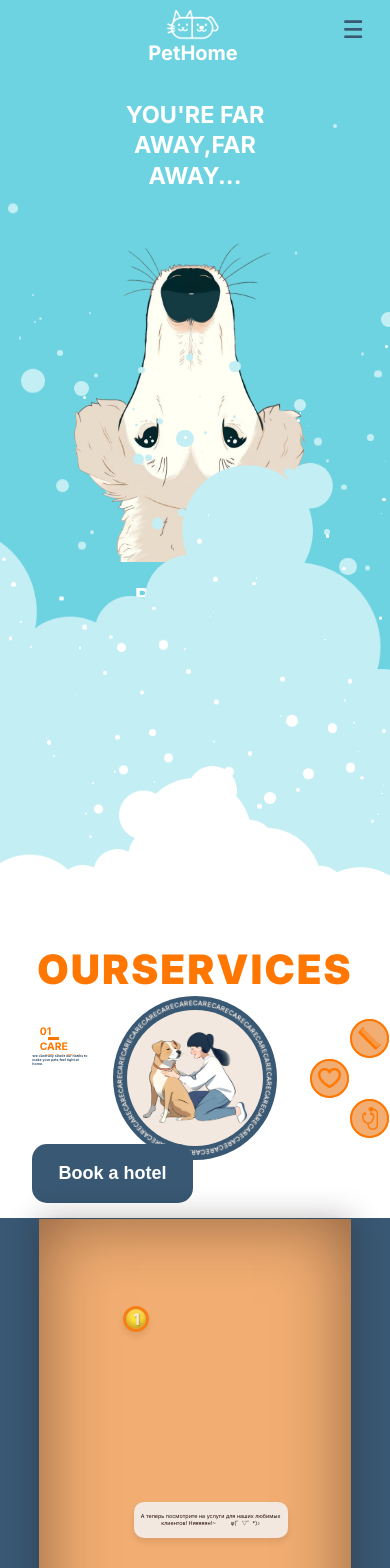
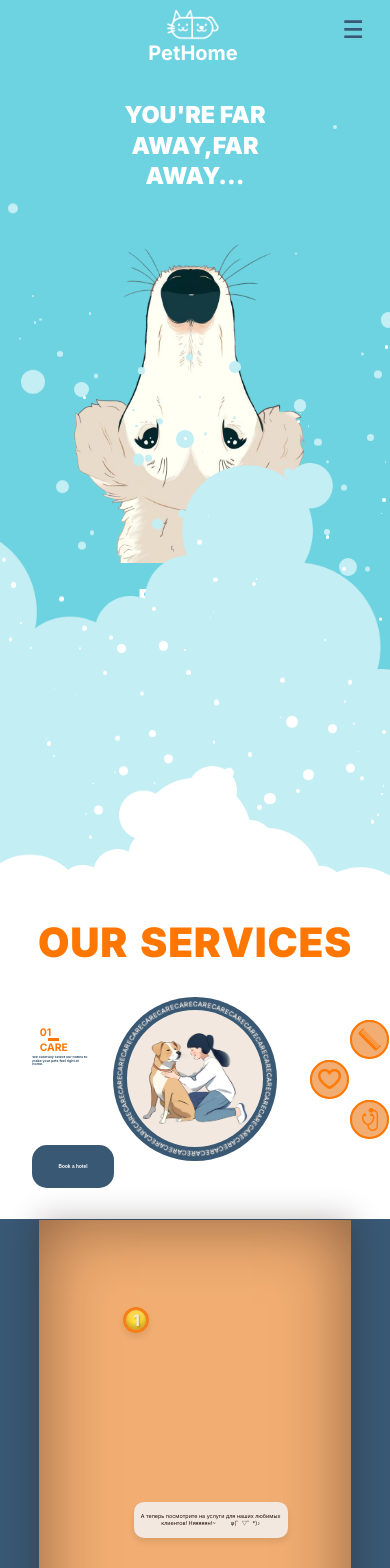
Before and after one commit to biolog-end/PetHome1, a React (Create React App) app: page / in a window 390 px wide. Shown: the top 1568 px of the page. Built offline with nearby package versions, Linux system fonts and the light colour scheme.

Commit message:
little code update

```diff
--- /dev/null
+++ b/src/components/AnimatedText.js
@@ -0,0 +1,55 @@
+import React, { useRef, useState, useEffect } from 'react';
+
+const AnimatedText = ({ text, className = '', letterClassName = '', spaceClassName = '' }) => {
+  const textRef = useRef(null);
+  const [isVisible, setIsVisible] = useState(false);
+
+  useEffect(() => {
+    const handleScroll = () => {
+      if (isElementInViewport(textRef.current)) {
+        setIsVisible(true);
+      }
+    };
+
+    window.addEventListener('scroll', handleScroll);
+    handleScroll();
+
+    return () => window.removeEventListener('scroll', handleScroll);
+  }, []);
+
+  const isElementInViewport = (el) => {
+    if (!el) return false;
+    const rect = el.getBoundingClientRect();
+    return (
+      rect.top >= 0 &&
+      rect.left >= 0 &&
+      rect.bottom <= (window.innerHeight || document.documentElement.clientHeight) &&
+      rect.right <= (window.innerWidth || document.documentElement.clientWidth)
+    );
+  };
+
+  const renderAnimatedText = (text) => {
+    return text.split('').map((char, index) => {
+      if (char === ' ') {
+        return <span key={index} className={spaceClassName}></span>;
+      }
+      return (
+        <span
+          key={index}
+          className={`${letterClassName} ${isVisible ? 'visible' : ''}`}
+          style={{transitionDelay: `${Math.abs(index - text.length / 2) * 100}ms`}}
+        >
+          {char}
+        </span>
+      );
+    });
+  };
+
+  return (
+    <div className={className} ref={textRef}>
+      {renderAnimatedText(text)}
+    </div>
+  );
+};
+
+export default AnimatedText;
--- /dev/null
+++ b/src/components/CircularSpinningText.css
@@ -0,0 +1,16 @@
+.spinning-text {
+    position: absolute;
+    top: 0;
+    left: 0;
+    width: 100%;
+    height: 100%;
+    animation: spin 20s linear infinite;
+  }
+  .spinning-text span {
+    position: absolute;
+    left: 50%;
+  }
+  @keyframes spin {
+    0% { transform: rotate(0deg); }
+    100% { transform: rotate(360deg); }
+  }
--- /dev/null
+++ b/src/components/CircularSpinningText.js
@@ -0,0 +1,71 @@
+import React, { useEffect, useState } from 'react';
+import './CircularSpinningText.css';
+
+const CircularSpinningText = ({
+    text,
+    color = '#000',
+    repetitions = 1,
+    clockwise = true,
+    paddingPercent = 5,
+    containerClassName
+  }) => {
+    const [containerSize, setContainerSize] = useState(0);
+
+    useEffect(() => {
+      const updateSize = () => {
+        const container = document.querySelector(`.${containerClassName}`);
+        if (container) {
+          setContainerSize(container.offsetWidth);
+        }
+      };
+
+      updateSize();
+      window.addEventListener('resize', updateSize);
+      return () => window.removeEventListener('resize', updateSize);
+    }, [containerClassName]);
+
+    const createSpinningText = (text) => {
+      const fullText = text.repeat(repetitions);
+      const radius = containerSize / 2;
+      const padding = (paddingPercent / 100) * containerSize;
+      const adjustedRadius = radius - padding;
+      const fontSize = containerSize * 0.04;
+
+      return [...fullText].map((char, index) => {
+        const angle = (index * 360) / fullText.length;
+
+        return (
+          <span
+            key={index}
+            style={{
+              position: 'absolute',
+              left: '50%',
+              top: `${padding}px`,
+              transform: `rotate(${angle}deg) translateX(-50%)`,
+              transformOrigin: `0 ${adjustedRadius}px`,
+              fontSize: `${fontSize}px`,
+              color: color,
+              display: 'inline-block',
+              whiteSpace: 'pre',
+            }}
+          >
+            {char}
+          </span>
+        );
+      });
+    };
+
+    return (
+      <div
+        className="spinning-text"
+        style={{
+          animation: `spin ${clockwise ? '20s' : '20s reverse'} linear infinite`,
+        }}
+      >
+        {createSpinningText(text)}
+      </div>
+    );
+  };
+
+
+export default CircularSpinningText;
--- a/src/components/Header.css
+++ b/src/components/Header.css
@@ -53,7 +53,7 @@ nav {
   display: flex;
   justify-content: space-between;
   width: 34.5%;
-  margin: 15px 0 0 3.75%;
+  margin: 14px 0 0 3.75%;
 }
 .menu a {
   text-decoration: none;
--- a/src/components/MainPage.css
+++ b/src/components/MainPage.css
@@ -66,27 +66,25 @@
   object-fit: cover;
   transition: transform 0.5s ease;
 }
-.top-left-text {
-  line-height: 1.3;
+.top-left-text,.bottom-right-text{
   position: absolute;
-  top: 254px;
-  left: 8.6%;
   color: #ffffff;
   font-size: 6vw;
-  font-weight: bold;
+  font-weight: 900;
   opacity: 0;
+}
+.top-left-text {
+  line-height: 1.31;
+  top: 251px;
+  left: 8.2%;
   animation: slideInLeft 1s ease-out 1s forwards;
 }
 .bottom-right-text {
+  letter-spacing: -1px;
   line-height: 1.3;
   text-align: right;
-  position: absolute;
   bottom: 27.8%;
   right: 8.6%;
-  color: #ffffff;
-  font-size: 6vw;
-  font-weight: bold;
-  opacity: 0;
   animation: slideInRight 1s ease-out 1.5s forwards;
 }
 .bottom-content {
@@ -170,7 +168,7 @@
     font-size: 10.4vw;
     font-weight: 900;
     color: #FF7700;
-    letter-spacing: 0.05em;
+    letter-spacing: 0.02em;
     line-height: 1;
     text-align: center;
     white-space: nowrap;
@@ -184,6 +182,10 @@
   .ourServicesLetter.visible {
     opacity: 1;
     transform: translateY(0) rotate(0deg);
+  }
+  .ourServiceSpace{
+    display: inline-block;
+    width: 0.3em;
   }
   .AnimalsTopText {
     font-size: 2.5vw;
@@ -449,8 +451,9 @@
   left: 8.3%;
   top: 48.7%;
   border: 0;
+  letter-spacing: 0.1px;
   padding: 19px 6.7%;
-  font-size: 18px;
+  font-size: 1.2vw;
   font-weight: bold;
   text-align: center;
   text-decoration: none;
--- a/src/components/MainPage.js
+++ b/src/components/MainPage.js
@@ -1,73 +1,12 @@
-import React, { useEffect, useState, useRef } from 'react';
+import React, { useEffect, useState } from 'react';
 import dog from './Assets/Img/dog.png';
 import care from './Assets/Img/CARE.png';
 import comfort from './Assets/Img/COMFORT.png';
 import './MainPage.css';
 import BubbleComponent from './BubbleComponent';
-const CircularSpinningText = ({
-  text,
-  color = '#000',
-  repetitions = 1,
-  clockwise = true,
-  paddingPercent = 5
-}) => {
-  const [containerSize, setContainerSize] = useState(0);
+import CircularSpinningText from './CircularSpinningText';
+import AnimatedText from './AnimatedText'
 
-  useEffect(() => {
-    const updateSize = () => {
-      const container = document.querySelector('.AnimalsImageBackground');
-      if (container) {
-        setContainerSize(container.offsetWidth);
-      }
-    };
-
-    updateSize();
-    window.addEventListener('resize', updateSize);
-    return () => window.removeEventListener('resize', updateSize);
-  }, []);
-
-  const createSpinningText = (text) => {
-    const fullText = text.repeat(repetitions);
-    const radius = containerSize / 2;
-    const padding = (paddingPercent / 100) * containerSize;
-    const adjustedRadius = radius - padding;
-    const fontSize = containerSize * 0.04;
-
-    return [...fullText].map((char, index) => {
-      const angle = (index * 360) / fullText.length;
-
-      return (
-        <span
-          key={index}
-          style={{
-            position: 'absolute',
-            left: '50%',
-            top: `${padding}px`,
-            transform: `rotate(${angle}deg) translateX(-50%)`,
-            transformOrigin: `0 ${adjustedRadius}px`,
-            fontSize: `${fontSize}px`,
-            color: color,
-            display: 'inline-block',
-            whiteSpace: 'pre',
-          }}
-        >
-          {char}
-        </span>
-      );
-    });
-  };
-
-  return (
-    <div
-      className="spinning-text"
-      style={{
-        animation: `spin ${clockwise ? '20s' : '20s reverse'} linear infinite`,
-      }}
-    >
-      {createSpinningText(text)}
-    </div>
-  );
-};
 
 const MainContent = () => {
   const blueTopBubbles = [
@@ -205,40 +144,8 @@ const MainContent = () => {
 
   const [activeText, setActiveText] = useState('CARE');
   const [activeRepetitions, setActiveRepetitions] = useState(25);
-  const isElementInViewport = (el) => {
-    const rect = el.getBoundingClientRect();
-    return (
-      rect.top >= 20 &&
-      rect.bottom <= (window.innerHeight || document.documentElement.clientHeight) - 20
-    );
-  };
-  const [isVisible, setIsVisible] = useState(false);
-  const textRef = useRef(null);
 
   const texts = ['CARE', 'HEALTH', 'PETCARE', 'COMFORT'];
-  useEffect(() => {
-    const handleScroll = () => {
-      if (isElementInViewport(textRef.current)) {
-        setIsVisible(true);
-      }
-    };
-
-    window.addEventListener('scroll', handleScroll);
-    handleScroll();
-
-    return () => window.removeEventListener('scroll', handleScroll);
-  }, []);
-  const renderAnimatedText = (text) => {
-    return text.split('').map((char, index) => (
-      <span
-        key={index}
-        className={`ourServicesLetter ${isVisible ? 'visible' : ''}`}
-        style={{transitionDelay: `${Math.abs(index - text.length / 2) * 100}ms`}}
-      >
-        {char}
-      </span>
-    ));
-  };
   useEffect(() => {
     function IsElementInViewport(el) {
       const rect = el.getBoundingClientRect();
@@ -259,8 +166,6 @@ const MainContent = () => {
         }
       });
     }
-
-
 
     const animalsVision = {
       opacity: '1',
@@ -336,8 +241,8 @@ const MainContent = () => {
         const spans = currentDescription.querySelectorAll('span');
         spans.forEach((span, index) => {
           setTimeout(() => {
-            span.style.animation = 'descriptionFadeInLeft 0.5s forwards';
-          }, index * 10);
+            span.style.animation = 'descriptionFadeInLeft 0.6s forwards';
+          }, index * 15);
         });
       }
     }
@@ -823,9 +728,12 @@ const MainContent = () => {
 
       {/* AnimalsBlock */}
       <div className="AnimalsBlock">
-        <h1 className="ourServicesText" ref={textRef}>
-          {renderAnimatedText("OUR SERVICES")}
-        </h1>
+        <AnimatedText
+          text="OUR SERVICES"
+          className="ourServicesText"
+          letterClassName="ourServicesLetter"
+          spaceClassName="ourServiceSpace"
+        />
         <div className="AnimalsMainContent">
           <div className="AnimalsTextCarousel">
             <div className="AnimalsNumberContainer">
@@ -863,6 +771,7 @@ const MainContent = () => {
                 repetitions={activeRepetitions}
                 clockwise={true}
                 paddingPercent={2.2}
+                containerClassName="AnimalsImageBackground"
               />
               <img id="AnimalsMainImage" src={care} alt="Sleeping dog" class="AnimalsMainImage" />
             </div>
```
Also changed, not shown: src/components/AuthComponent.css (+23 -20 lines).
